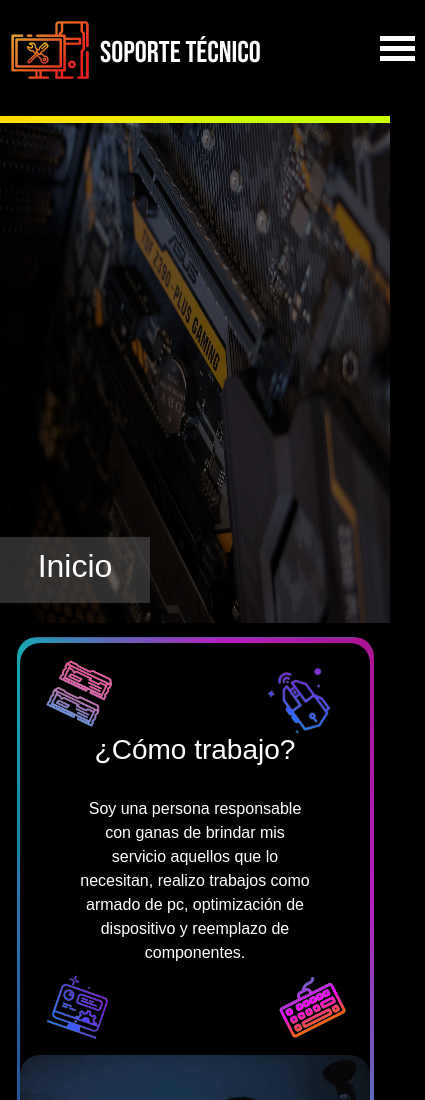
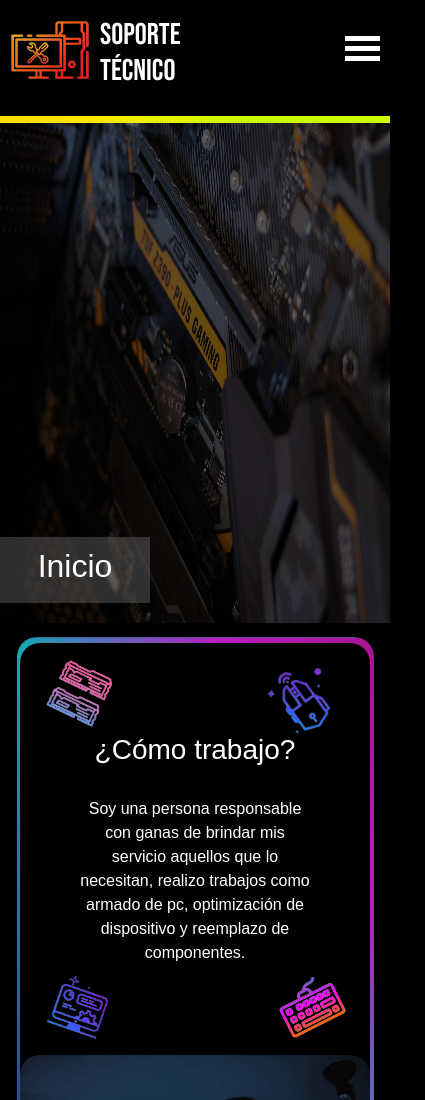
Before and after one commit to JuliTCastillo/SoporteTecnico_JulietaCastillo, a website: page index.html in a window 390 px wide. Shown: the top 1100 px of the page, 425 px wide, since content can reach past the window. Drawn offline with nearby package versions, Linux system fonts and the light colour scheme.

Commit message:
cambios para responsive

```diff
--- a/scss/_encabezado.scss
+++ b/scss/_encabezado.scss
@@ -22,8 +22,6 @@ header{
             width: 100%;
             background: black;
             color: white;
-
-
                 .logo{
                     color: white;
                     display: flex;
@@ -32,7 +30,6 @@ header{
                     text-decoration: none;
                     h1{
                         font-size: 30px;
-                        width: 250px;
                         margin: 5px 20px 0px 0px;
                         font-family: 'Bebas Neue', cursive;
                         margin-left: 10px;
```
Also changed, not shown: estilo/style.css.
